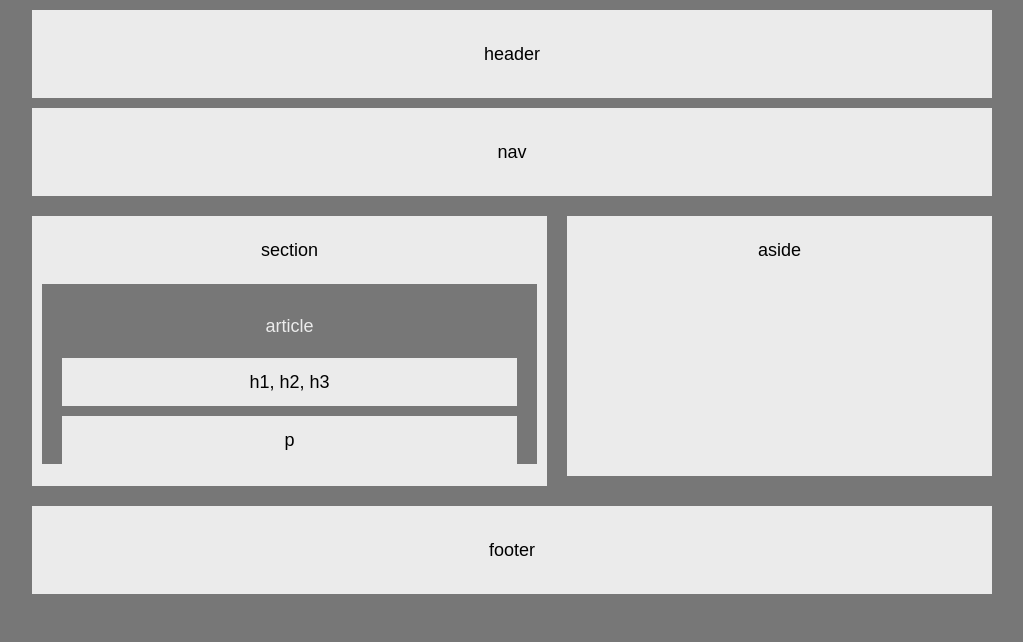
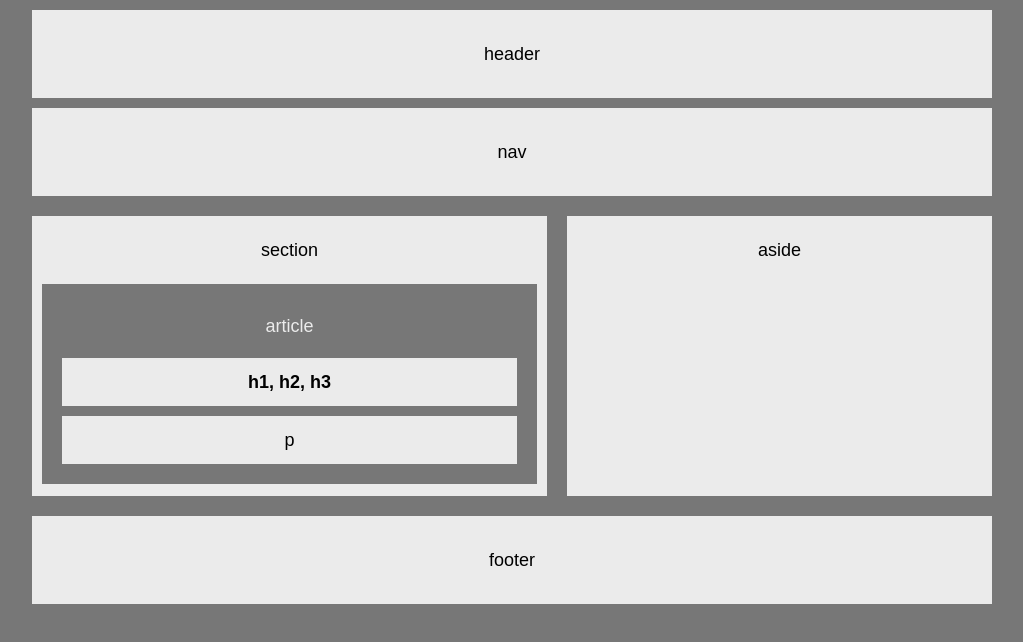
Before and after one commit to JDanielOC/HW-Wireframe, a plain HTML site: page index.html in a window 1280 px wide. Shown: the whole page, without its empty margins (128-1151 px from the left). Drawn offline with Linux system fonts and the light colour scheme.

Commit message:
final format

```diff
--- a/style.css
+++ b/style.css
@@ -30,13 +30,13 @@ nav {
 	padding: 20px 10px 10px 10px;
 	float: left;
 	width: 495px;
-	height: 240px;
+	height: 250px;
 	margin-bottom: 20px;
 }
 
 #article {
 	background-color: #777;
-	height: 160px;
+	height: 180px;
 	padding-top: 10px;
 	padding-bottom: 10px;
 	margin-top: 20px;
@@ -49,6 +49,7 @@ nav {
 	padding: 10px 0px 10px 0px;
 	margin: 10px 20px;
 	color: #000000;
+	font-weight: bold;
 
 }
 
@@ -65,9 +66,9 @@ nav {
 	float: left;
 	padding:20px 0px 0px 0px;
 	width: 425px;
-	height: 240px;
+	height: 260px;
 	margin-left: 20px;
-	margin-bottom: 0px;
+	margin-bottom: 20px;
 
 }
 
```
